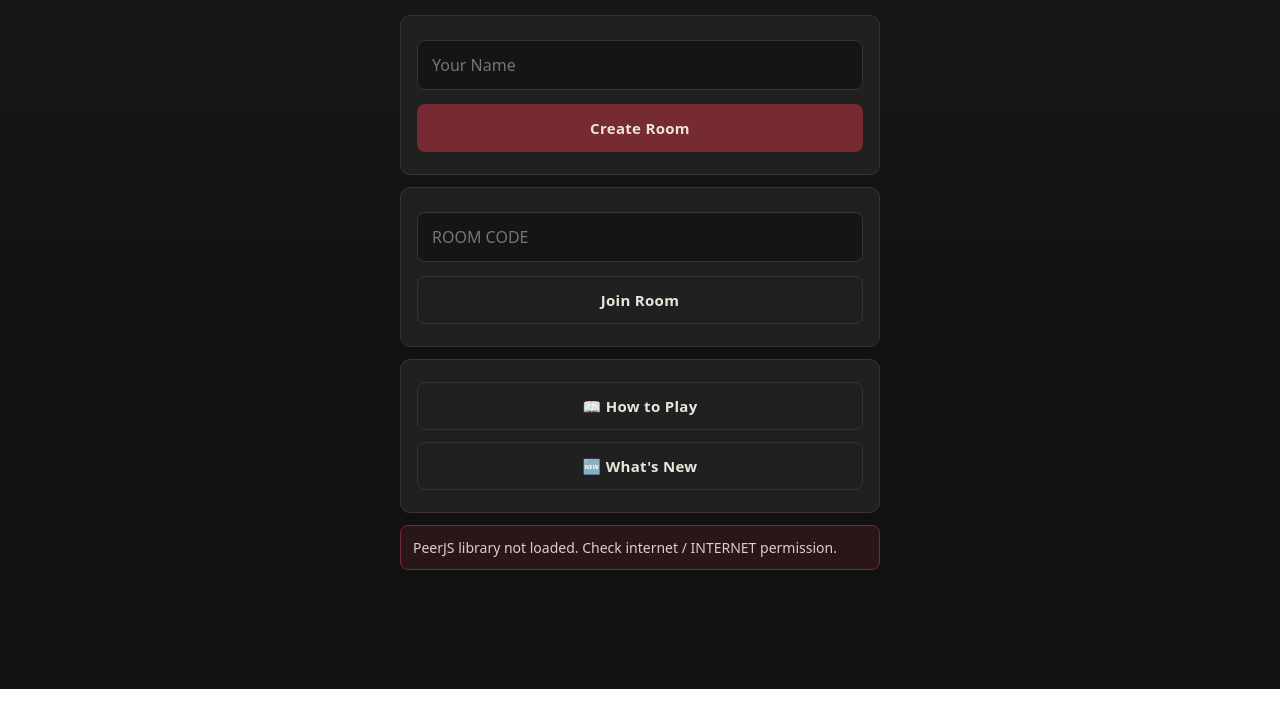
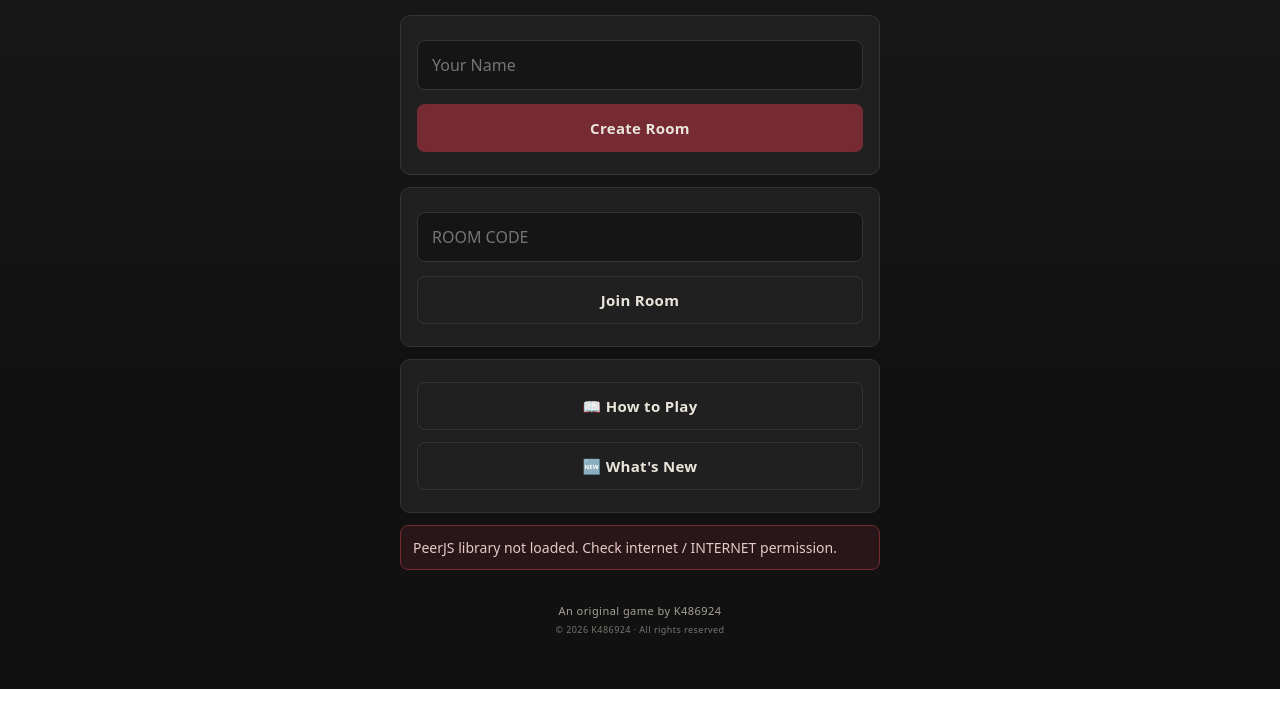
Before and after one commit to K486924/Mafia, a plain HTML site: page index.html in a window 1280 px wide. Both pictures are taken after typing "Sample" into the empty fields and a click on the button "Create Room". Shown: the part 111-812 px from the top of the page. Drawn offline with Linux system fonts and the light colour scheme.

Commit message:
index.html

```diff
--- a/index.html
+++ b/index.html
@@ -117,6 +117,22 @@ All rights reserved.
   .chat-new-btn { position: absolute; bottom: 16px; left: 50%; transform: translateX(-50%); width: auto; padding: 6px 14px; margin: 0; background: var(--gold); color: #111; font-size: 12px; font-weight: 700; border-radius: 16px; box-shadow: 0 2px 8px rgba(0,0,0,.5); }
   .chat-new-btn:hover { background: var(--gold); }
   .hidden { display: none !important; }
+  .game-credits {
+    text-align: center;
+    margin: 22px 0 8px;
+    padding: 10px 8px;
+    color: var(--mut);
+    font-size: 11px;
+    letter-spacing: .45px;
+    line-height: 1.6;
+}
+
+.game-credits small {
+    display: block;
+    margin-top: 3px;
+    font-size: 9px;
+    opacity: .7;
+}
 </style>
 </head>
 <body>
@@ -311,7 +327,11 @@ function home(msg) {
     ${se && !msg && !noResume && !displaced ? `<div class="card">
        <p class="muted">Last room: <b>${esc(se.code)}</b> (${esc(se.name)})</p>
        <button class="gray" onclick="reconnect()">Reconnect</button></div>` : ''}
-    ${msg ? `<div class="alert">${esc(msg)}</div>` : ''}
+    ${msg ? `<div class="alert">${esc(msg)}</div>
+    <footer class="game-credits">
+    <div>An original game by K486924</div>
+    <small>© 2026 K486924 · All rights reserved</small>
+</footer>` : ''}
   `;
 }
 
```
